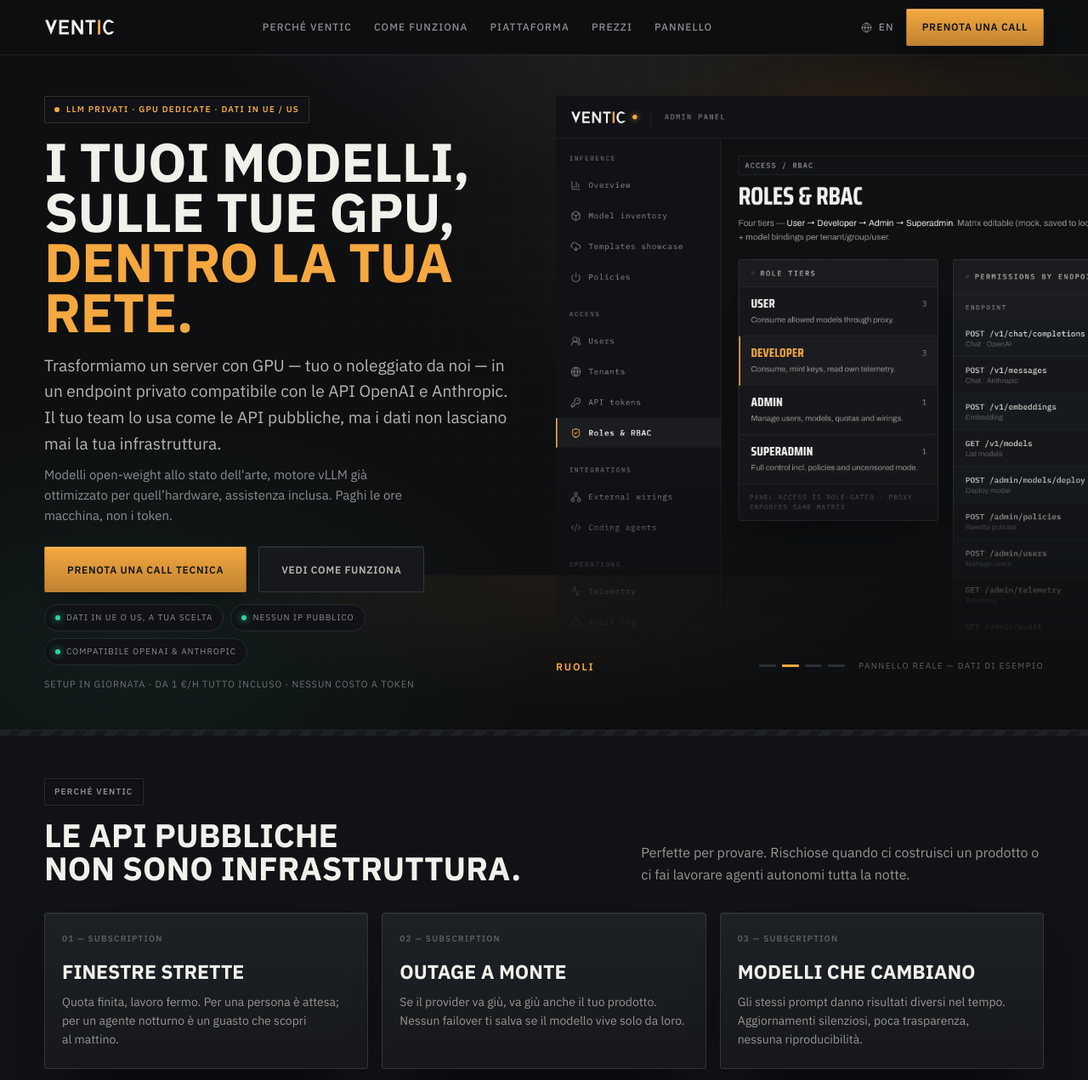
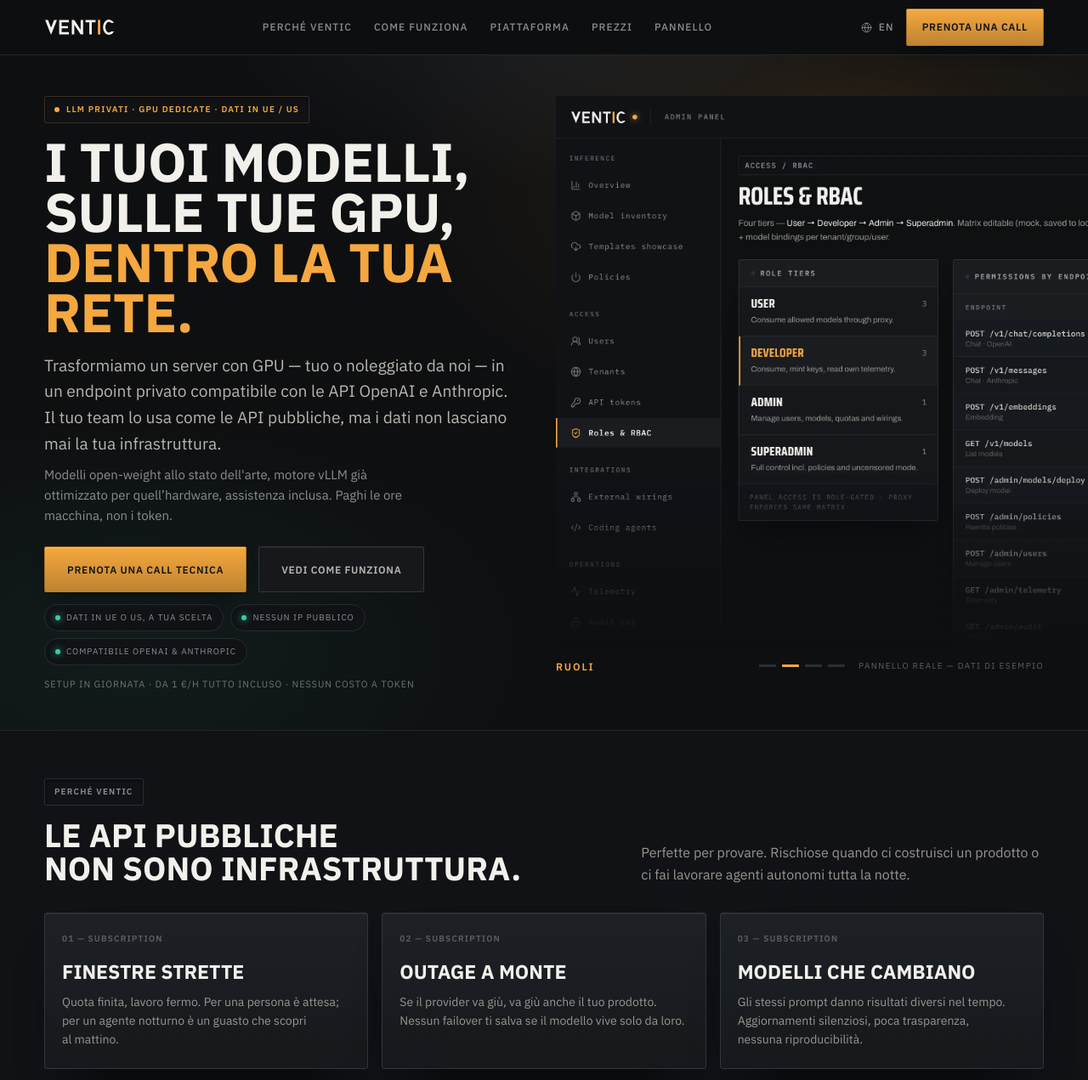
Before and after one commit to alexpacio/ventic-website, an Astro site: page / in a window 1280 px wide. Shown: the top 1271 px of the page at 85% size. Built offline with nearby package versions, Linux system fonts and the light colour scheme; Astro itself is replaced by a stand-in of ours.

Commit message:
fix: rimuovi barre chiare - glow giallo hero e hazard
- Hero: rimossi glow (radial amber 600x220) e grid-fade (griglia 32px) che sembravano rotti
- Problem: rimosso hazard 6px barre oblique e position relative

```diff
--- a/src/components/Hero.astro
+++ b/src/components/Hero.astro
@@ -7,8 +7,6 @@ const h = content[lang].hero;
 const how = lang === "it" ? "/#come-funziona" : "/en/#how-it-works";
 ---
 <section class="hero">
-  <span class="glow" aria-hidden="true"></span>
-  <span class="grid-fade" aria-hidden="true"></span>
   <div class="wrap grid inner">
     <div class="copy">
       <span class="plate plate--accent">
@@ -43,20 +41,6 @@ const how = lang === "it" ? "/#come-funziona" : "/en/#how-it-works";
       var(--ink);
     border-bottom: 1px solid var(--line-dim);
   }
-  .glow {
-    position: absolute; inset: auto -10% -30% -10%; height: 420px; pointer-events: none;
-    background: radial-gradient(600px 220px at 50% 0%, rgba(245,168,63,0.08), transparent 70%);
-    opacity: 0.9;
-  }
-  .grid-fade {
-    position: absolute; inset: 0; pointer-events: none; opacity: 0.35;
-    background-image:
-      linear-gradient(rgba(255,255,255,0.04) 1px, transparent 1px),
-      linear-gradient(90deg, rgba(255,255,255,0.04) 1px, transparent 1px);
-    background-size: 32px 32px;
-    mask-image: radial-gradient(900px 600px at 70% 30%, black 30%, transparent 75%);
-    -webkit-mask-image: radial-gradient(900px 600px at 70% 30%, black 30%, transparent 75%);
-  }
   .inner { position: relative; align-items: start; }
   .copy { grid-column: span 6; }
   .slidecol { grid-column: span 6; min-width: 0; }
--- a/src/components/Problem.astro
+++ b/src/components/Problem.astro
@@ -5,7 +5,6 @@ const { lang } = Astro.props;
 const c = content[lang].problem;
 ---
 <section id={c.id} class="sec prob">
-  <span class="hazard" aria-hidden="true"></span>
   <div class="wrap">
     <div class="grid top">
       <div class="tcol">
@@ -27,8 +26,7 @@ const c = content[lang].problem;
 </section>
 
 <style>
-  .prob { position: relative; background: var(--deck); }
-  .hazard { position: absolute; inset: 0 0 auto 0; }
+  .prob { background: var(--deck); }
   .top { align-items: end; margin-bottom: 32px; }
   .tcol { grid-column: span 7; }
   .lcol { grid-column: span 5; }
```
